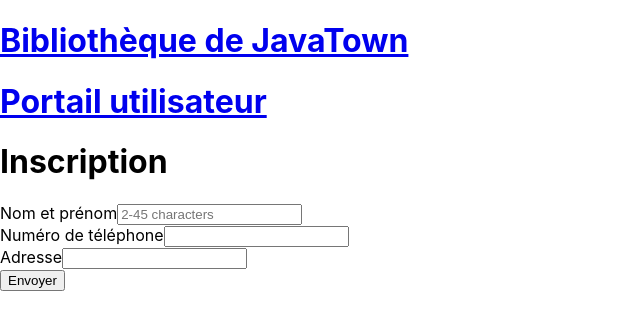
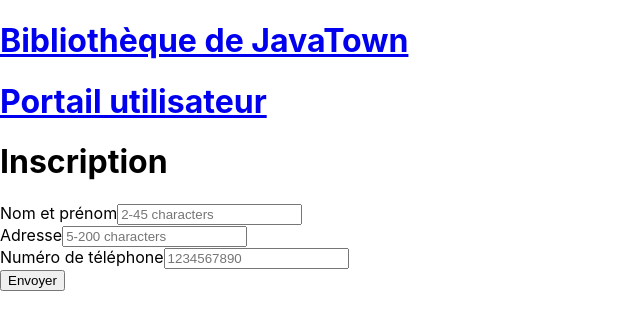
Before and after one commit to MassinissaDjellouli/Bibliotheque, a React (Create React App) app in the folder tp4react/: page /newUser in a window 1280 px wide. Shown: the top 330 px of the page, without its empty margins (0-640 px from the left). Built offline with nearby package versions, Linux system fonts and the light colour scheme; no server answers; the HTML template or start-up script is replaced by a standard one.

Commit message:
Ajout du submit du formulaire et ajout de la validation

```diff
--- a/tp4react/src/App.js
+++ b/tp4react/src/App.js
@@ -8,8 +8,32 @@ import { EmployeHome } from './Components/PageServices/EmployeeService/employeeH
 import { MainHeader } from './Components/Headers/mainHeader';
 import { UserHome } from './Components/PageServices/UserService/userHome';
 import { NewUser } from './Components/PageServices/UserService/newUser';
+import { useNavigate } from 'react-router-dom';
 
 function App() {
+  const [employees, setEmployes] = useState([]);
+  const [users, setUsers] = useState([]);
+
+  let navigate = useNavigate();
+
+  const submit = async (client) => {
+    let request = await fetch("http://localhost:8080/newUser",{
+        method:"POST",
+        headers:{
+            "Content-Type":"application/json"
+        },
+        body: JSON.stringify(client)
+    })
+    if(request.ok){
+        navigate("/users")
+        getUsers();
+    }else{
+      const errorJson = await request.json()
+      const errors = errorJson.errors;
+      console.log(errors)
+    }
+}
+
   const fetchEmployees = async () => {
     let request = await fetch("http://localhost:8080/employees")
     let data = await request.json();
@@ -20,10 +44,7 @@ function App() {
     let data = await request.json();
     return data;
   }
-  const [employees, setEmployes] = useState([]);
-  const [users, setUsers] = useState([]);
 
-  useEffect(() => {
   const getEmployees = async () => {
     const emp = await fetchEmployees();
     setEmployes(emp);
@@ -32,6 +53,7 @@ function App() {
     const users = await fetchUsers()
     setUsers(users);
   }
+  useEffect(() => {
     getEmployees();
     getUsers();
   }, [])
@@ -45,10 +67,8 @@ function App() {
         <Route path="users/:id" element={<UserHome users={users}/>}></Route>
         <Route path="employes" element={<Employes employes={employees} />}></Route>
         <Route path="employes/:id" element={<EmployeHome employes={employees} />}></Route>
-        <Route path="newUser" element={<NewUser />}></Route>
+        <Route path="newUser" element={<NewUser submit={submit} />}></Route>
       </Routes>
-
-
     </>
   );
 }
--- a/tp4react/src/Components/Headers/usersHeader.js
+++ b/tp4react/src/Components/Headers/usersHeader.js
@@ -3,7 +3,7 @@ import { Link } from "react-router-dom";
 export const UserHeader = () => {
     return(
     <Link className='text-decoration-none' to="/users">
-        <h1 class="bg-secondary text-light py-3 text-center">Portail utilisateur</h1>
+        <h1 className="bg-secondary text-light py-3 text-center">Portail utilisateur</h1>
     </Link>
     )
 }
--- a/tp4react/src/Components/PageServices/UserService/newUser.js
+++ b/tp4react/src/Components/PageServices/UserService/newUser.js
@@ -3,13 +3,13 @@ import { UserHeader } from '../../Headers/usersHeader'
 import { useParams } from 'react-router-dom';
 import { UserCreationForm } from './userCreationForm';
 
-export const NewUser = () => {
+export const NewUser = ({submit}) => {
     return (
         <>
             <UserHeader />
             <div className='container'>
                 <h1 className='text-center'>Inscription</h1>
-                <UserCreationForm />
+                <UserCreationForm submit={submit}/>
             </div>
         </>
     )
--- a/tp4react/src/Components/PageServices/UserService/userCreationForm.js
+++ b/tp4react/src/Components/PageServices/UserService/userCreationForm.js
@@ -1,34 +1,34 @@
 import React from 'react'
-import { UserHeader } from '../../Headers/usersHeader'
-import { useParams } from 'react-router-dom';
-import { useState, useEffect } from 'react'
+import { useState } from 'react'
+export const UserCreationForm = ({submit}) => {
+    const [clientName,setName] = useState('');
+    const [clientAdress,setAdress] = useState('');
+    const [clientPhone,setPhone] = useState('');
+    const onSubmit = (e) => {
+        e.preventDefault()
+        const client = {clientName,clientAdress,clientPhone}
+        submit(client)
+    }
 
-export const UserCreationForm = () => {
-    const [clientName,setName] = useState('');
-    const [phone,setPhone] = useState('');
-    const [adress,setAdress] = useState('');
-    const submit = (e) => {
-        e.preventDefault()
-        console.log(clientName)
-        console.log(phone)
-        console.log(adress)
-    }
     return (
-        <form onSubmit={submit} >
+        <form onSubmit={onSubmit} >
             <div>
                 <label className='form-label' >Nom et prénom</label>
-                <input className='form-control' type="text" placeholder="2-45 characters"
+                <input className='form-control ' type="text" placeholder="2-45 characters"
+                required minLength={2} maxLength={45}
                 onChange={(e) => {setName(e.target.value)}}/>
             </div>
             <div>
-                <label className='form-label' >Numéro de téléphone</label>
-                <input className='form-control' type="text"
-                onChange={(e) => {setPhone(e.target.value)}} />
+                <label className='form-label'>Adresse</label>
+                <input className='form-control ' type="text" placeholder="5-200 characters"
+                required minLength={2} maxLength={200}
+                onChange={(e) => {setAdress(e.target.value)}} />
             </div>
             <div>
-                <label className='form-label'>Adresse</label>
-                <input className='form-control' type="text"
-                onChange={(e) => {setAdress(e.target.value)}} />
+                <label className='form-label' >Numéro de téléphone</label>
+                <input className='form-control ' type="text" placeholder="1234567890"
+                required minLength={10} maxLength={10} pattern='^[0-9]{10}$'
+                onChange={(e) => {setPhone(e.target.value)}} />
             </div>
             <div className='row d-flex justify-content-center'>
                 <button className='btn btn-secondary mt-4 col-4'>Envoyer</button>
```
Also changed, not shown: 1 other file (tests, documents, lock files or other folders). Lines whose indentation alone changed are shown as unchanged.
